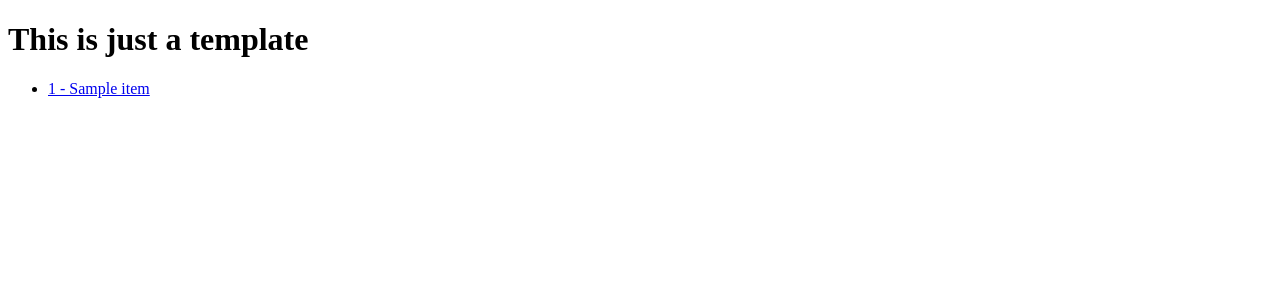
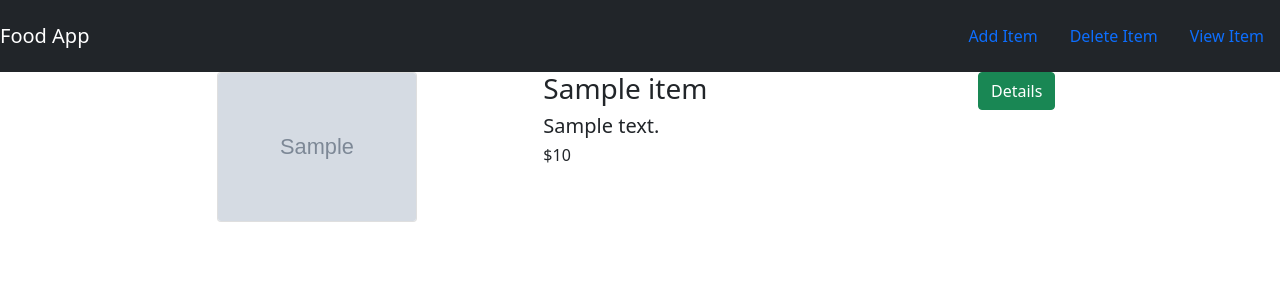
Before and after one commit to SoneThaya/django-food-menu, a Django app: template food/templates/food/index.html in a window 1280 px wide. Shown: the top 300 px of the page. Run offline with Django 3.2, Linux system fonts and the light colour scheme; the template is opened without the code that fills it: values that come from a table or form of the project are taken from there, others are empty; tables that the repository leaves empty hold one stand-in row (values such as "Sample post"); grey boxes marked "Sample" are stand-in pictures; parts of the project's set-up code (start-up, migrations or seed data) failed here and were passed over.

Commit message:
setup static files and item images

```diff
--- a/food/models.py
+++ b/food/models.py
@@ -5,6 +5,7 @@ class Item(models.Model):
     item_name = models.CharField(max_length=200)
     item_desc = models.CharField(max_length=200)
     item_price = models.IntegerField()
+    item_image = models.CharField(max_length=500, default="https://p.kindpng.com/picc/s/79-798754_hoteles-y-centros-vacacionales-dish-placeholder-hd-png.png")
 
     def __str__(self):
         return self.item_name
--- /dev/null
+++ b/food/templates/food/base.html
@@ -0,0 +1,32 @@
+{% load static %}
+<!DOCTYPE html>
+<html lang="en">
+  <head>
+    <link rel="stylesheet" href="{% static 'food/style.css' %}" />
+    <link
+      href="https://cdn.jsdelivr.net/npm/bootstrap@5.1.3/dist/css/bootstrap.min.css"
+      rel="stylesheet"
+      integrity="sha384-1BmE4kWBq78iYhFldvKuhfTAU6auU8tT94WrHftjDbrCEXSU1oBoqyl2QvZ6jIW3"
+      crossorigin="anonymous"
+    />
+    <script
+      src="https://cdn.jsdelivr.net/npm/bootstrap@5.1.3/dist/js/bootstrap.bundle.min.js"
+      integrity="sha384-ka7Sk0Gln4gmtz2MlQnikT1wXgYsOg+OMhuP+IlRH9sENBO0LRn5q+8nbTov4+1p"
+      crossorigin="anonymous"
+    ></script>
+    <title>Document</title>
+  </head>
+  <body>
+    <nav class="navbar navbar-dark bg-dark">
+      <a href="#" class="navbar-brand">Food App</a>
+
+      <div class="navbar">
+        <a href="#" class="nav-item nav-link">Add Item</a>
+        <a href="#" class="nav-item nav-link">Delete Item</a>
+        <a href="#" class="nav-item nav-link">View Item</a>
+      </div>
+    </nav>
+
+    {% block content %} {% endblock %}
+  </body>
+</html>
--- a/food/templates/food/index.html
+++ b/food/templates/food/index.html
@@ -1,3 +1,4 @@
+{% extends 'food/base.html' %}
 <!DOCTYPE html>
 <html lang="en">
   <head>
@@ -7,16 +8,29 @@
     <title>Document</title>
   </head>
   <body>
-    <h1>This is just a template</h1>
-    {% for item in item_list %}
+    {% block content %} {% for item in item_list %}
+    <div class="row">
+      <div class="col-md-3 offset-md-2">
+        <img class="card" height="150px" src="{{ item.item_image }}" alt="" />
+      </div>
+      <div class="col-md-4">
+        <h3>{{ item.item_name }}</h3>
+        <h5>{{ item.item_desc }}</h5>
+        <h6>${{ item.item_price }}</h6>
+      </div>
+      <div class="col-md-2">
+        <a href="{% url 'food:detail' item.id %}" class="btn btn-success">Details</a>
+      </div>
+    </div>
+    {% endfor %} {% endblock %}
+
+    <!-- old code
     <ul>
       <li>
         <a href="{% url 'food:detail' item.id %}">
           {{ item.id }} - {{ item.item_name }}
         </a>
       </li>
-    </ul>
-
-    {% endfor %}
+    </ul> -->
   </body>
 </html>
--- a/food/urls.py
+++ b/food/urls.py
@@ -7,4 +7,5 @@ urlpatterns = [
     path('', views.index, name='index'),
     path('item/', views.item, name='item'),
     path('<int:pk>/', views.detail, name='detail'),
+    path('add/', views.create_item, name="create_item"),
 ]
```
Also changed, not shown: food/templates/food/detail.html (+16 -1 lines), food/migrations/0002_item_item_image.py (added), food/static/food/style.css (added).
